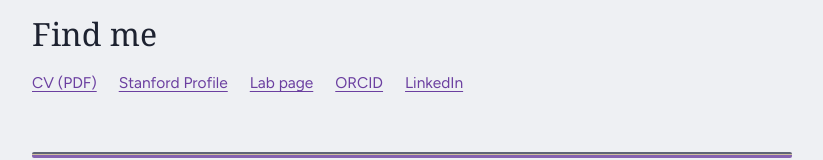
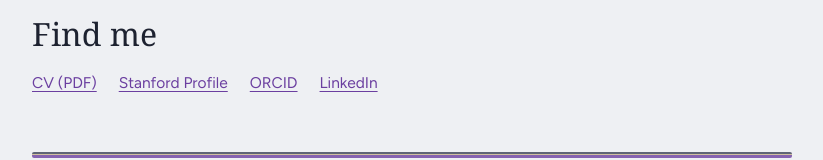
Before and after one commit to miapique/miapique.github.io, a plain HTML site: page index.html in a window 1280 px wide. Shown: the part 4645-4805 px from the top of the page, without its empty margins (228-1051 px from the left). Drawn offline with Linux system fonts and the light colour scheme; a web font is replaced by a local one.

Commit message:
Remove lab page link
Co-Authored-By: Claude Opus 5.5 <noreply@anthropic.com>
Claude-Session: https://claude.ai/code/session_01KpE6bQiUzfBtwgxLXzWjXM

```diff
--- a/index.html
+++ b/index.html
@@ -270,7 +270,6 @@ footer{padding-block:48px 40px; color:var(--muted); font-size:13.5px}
     <div class="contact">
       <a href="Mia_Pique_CV.pdf" target="_blank" rel="noopener">CV (PDF)</a>
       <a href="https://profiles.stanford.edu/miapique">Stanford Profile</a>
-      <a href="https://rgl.stanford.edu/people/mia-pique">Lab page</a>
       <a href="https://orcid.org/0009-0001-6492-1592">ORCID</a>
       <a href="https://www.linkedin.com/in/mia-pique-821a27133/">LinkedIn</a>
     </div>
```
